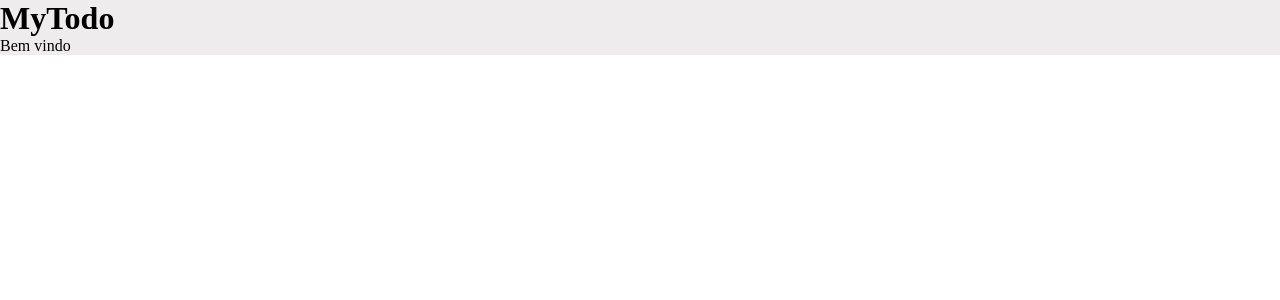
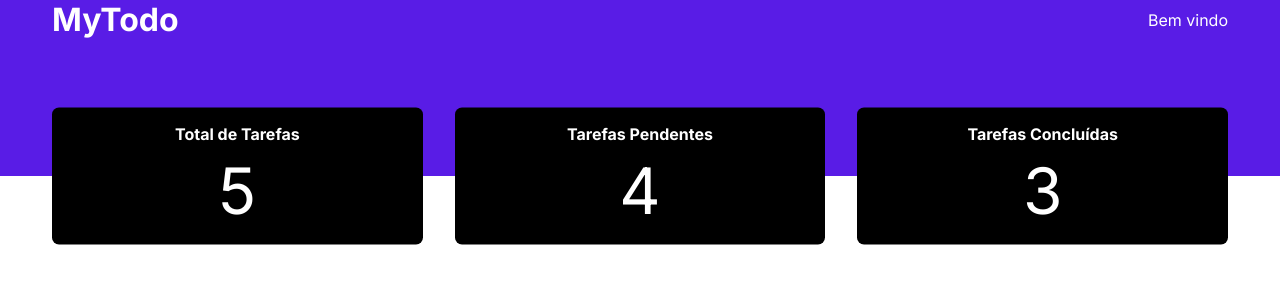
Before and after one commit to pedrohfideeelis/todo-list, a React (Create React App) app: page / in a window 1280 px wide. Shown: the top 300 px of the page. Built offline with nearby package versions, Linux system fonts and the light colour scheme.

Commit message:
add header and statscards components

```diff
--- a/public/index.html
+++ b/public/index.html
@@ -11,6 +11,12 @@
     />
     <link rel="apple-touch-icon" href="%PUBLIC_URL%/logo192.png" />
     <link rel="manifest" href="%PUBLIC_URL%/manifest.json" />
+    <link rel="preconnect" href="https://fonts.googleapis.com" />
+    <link rel="preconnect" href="https://fonts.gstatic.com" crossorigin />
+    <link
+      href="https://fonts.googleapis.com/css2?family=Inter:wght@100..900&display=swap"
+      rel="stylesheet"
+    />
     <title>React App</title>
   </head>
   <body>
--- a/src/components/HeaderComponent/Header.tsx
+++ b/src/components/HeaderComponent/Header.tsx
@@ -1,16 +1,24 @@
+import { StatsCards } from "../StatsCardsComponent/StatsCards";
 import styles from "./styles.module.scss";
 
-export const Header: React.FC = () => {
-  return(
-    <header>
-        <div className={styles.infos}>
-            <h1>MyTodo</h1>
-            <span>Bem vindo {}</span>
+interface HeaderProps {
+  userName: string;
+}
+
+export const Header: React.FC<HeaderProps> = ({userName}) => {
+  return (
+    <header className={styles.infos}>
+      <div className={styles.container}>
+        <div>
+          <h1>MyTodo</h1>
+          <span>Bem vindo {userName}</span>
         </div>
-
         <div className="cards">
-            {/*CARDS*/}
+          <StatsCards title="Total de Tarefas" value={5}/>
+          <StatsCards title="Tarefas Pendentes" value={4}/>
+          <StatsCards title="Tarefas Concluídas" value={3}/>
         </div>
+      </div>
     </header>
   );
 };
--- a/src/components/HeaderComponent/styles.module.scss
+++ b/src/components/HeaderComponent/styles.module.scss
@@ -1,3 +1,24 @@
-.infos{
-    background-color: #eeecec;
+.infos {
+  background-color: rgb(89, 28, 230);
+  color: white;
 }
+
+.container {
+  max-width: 1240px;
+  padding: 0 2rem;
+  margin: 0 auto;
+
+  div:first-child {
+    display: flex;
+    justify-content: space-between;
+    align-items: center;
+  }
+
+  div:last-child {
+    display: flex;
+    align-items: center;
+    gap: 2rem;
+
+    transform: translateY(50%);
+  }
+}
--- /dev/null
+++ b/src/components/StatsCardsComponent/StatsCards.tsx
@@ -0,0 +1,15 @@
+import styles from "./styles.module.scss";
+
+interface StatsCardsProps {
+  title: string;
+  value: number;
+}
+
+export const StatsCards: React.FC<StatsCardsProps> = ({ title, value }) => {
+  return (
+    <article className={styles.stats_card}>
+      <h2>{title}</h2>
+      <span>{value}</span>
+    </article>
+  );
+};
--- /dev/null
+++ b/src/components/StatsCardsComponent/styles.module.scss
@@ -0,0 +1,17 @@
+.stats_card{
+    background-color: black;
+    color: white;
+    width: 100%;
+    padding: 1rem;
+    text-align: center;
+    border-radius: 7px;
+
+    h2{
+        font-size: 1rem;
+        margin-bottom: 0.5rem;
+    }
+
+    span{
+        font-size: 4rem;
+    }
+}
--- a/src/styles/global.css
+++ b/src/styles/global.css
@@ -1,5 +1,14 @@
-*{
-    margin: 0;
-    padding: 0;
-    box-sizing: border-box;
+* {
+  margin: 0;
+  padding: 0;
+  box-sizing: border-box;
 }
+
+body,
+button,
+input,
+select,
+option,
+textarea {
+  font-family: "Inter", sans-serif;
+}
```
